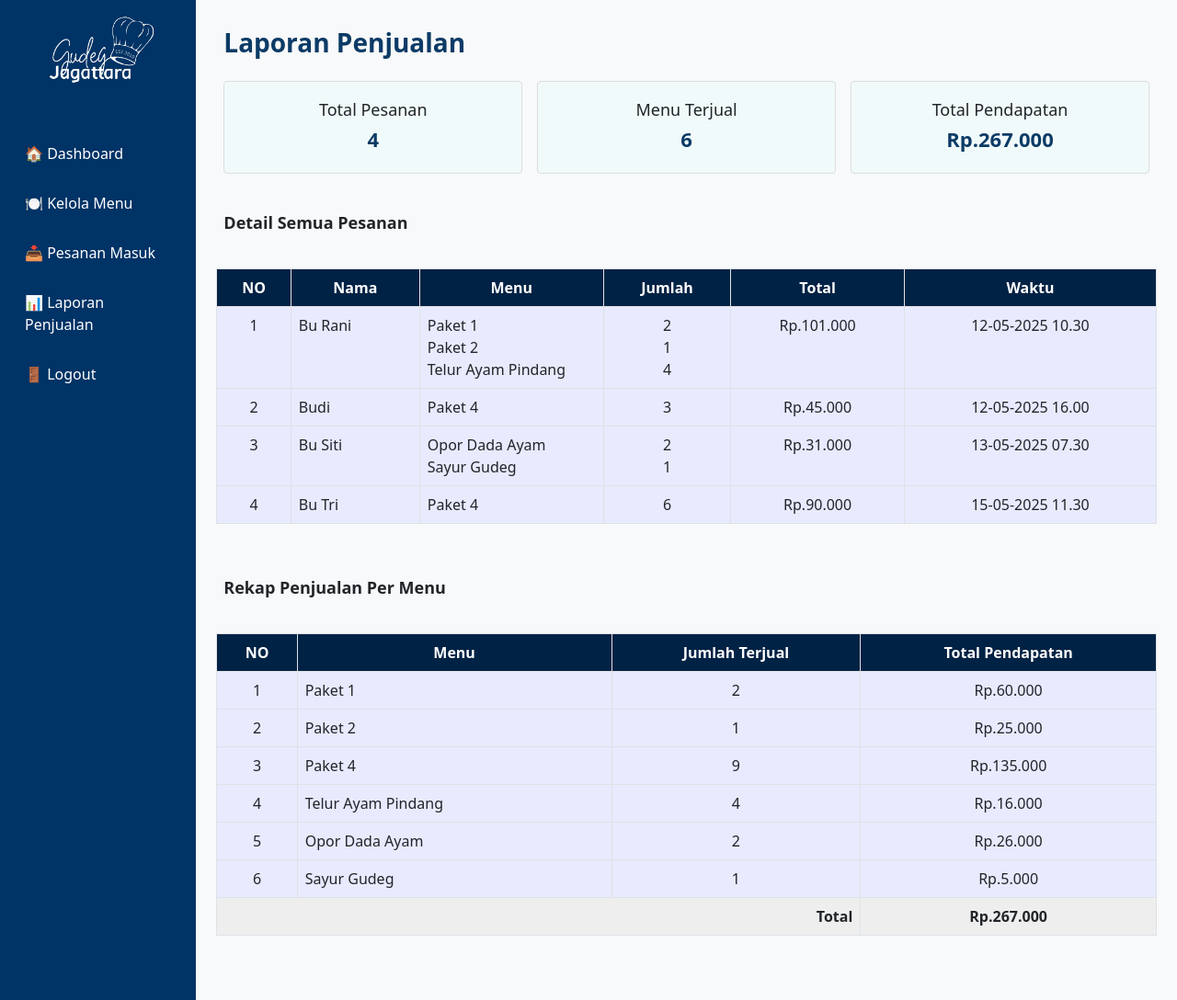
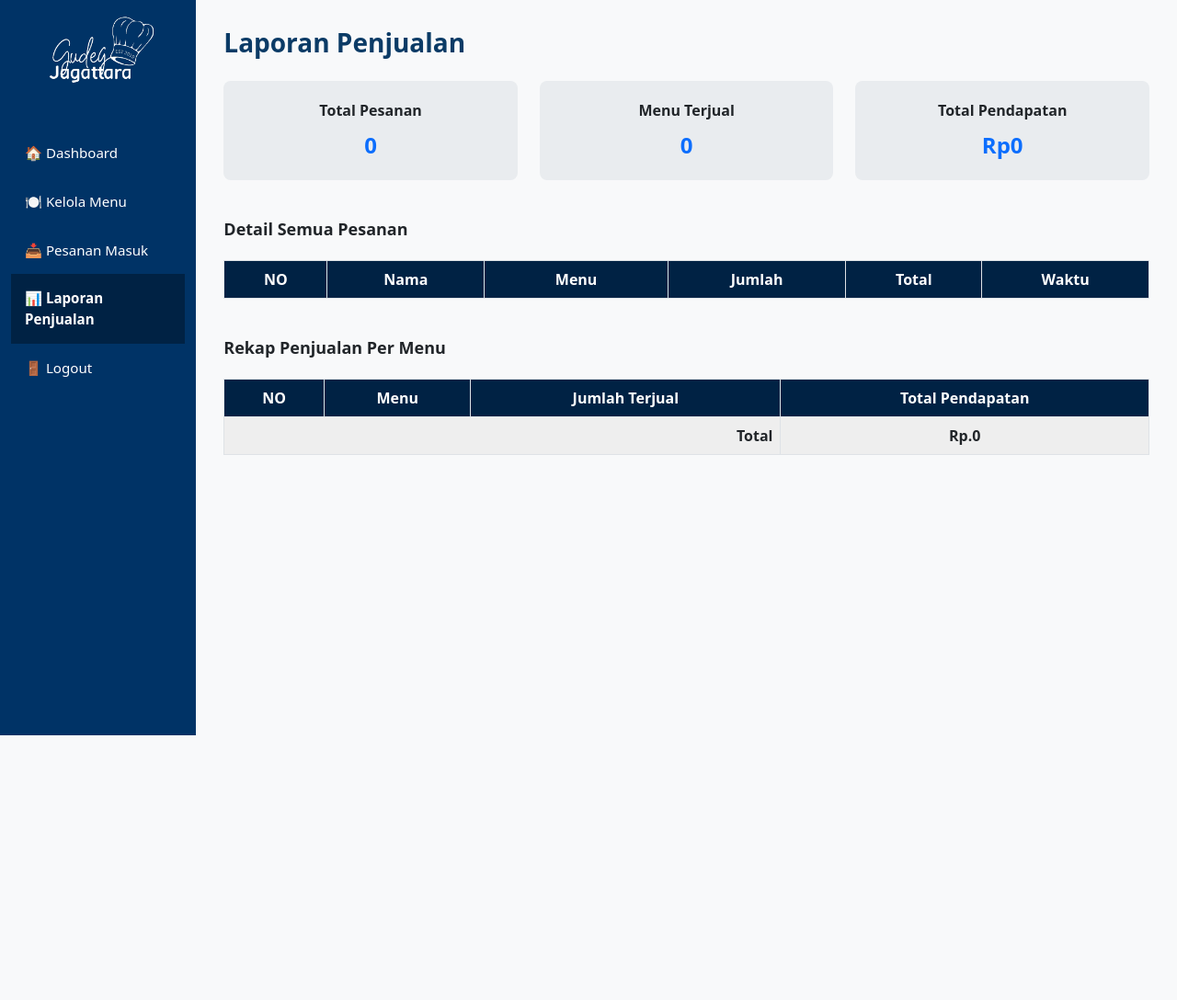
Before and after one commit to sifahikmah/Capstone-Project-Gudeg-Jagattara, a PHP site: page /admin/laporan.php in a window 1280 px wide. Shown: the whole page at 92% size. After the commit the page ends 800 px from the top, so only its background shows below. Run offline with PHP 8.4, Linux system fonts and the light colour scheme; tables that the repository leaves empty or names only in its code hold one stand-in row (values such as "Sample post"); lists and menus that the app fills with data are empty.

Commit message:
memperbaiki typo dashboard dan menambahkan back end halaman laporan admin

```diff
--- a/admin/dashboard.php
+++ b/admin/dashboard.php
@@ -102,7 +102,7 @@ $dataJS = json_encode(array_values($dataPenjualan));
         <a href="dashboard.php" class="active">🏠 Dashboard</a>
         <a href="kelolamenu.php">🍽 Kelola Menu</a>
         <a href="pesanan.php">📥 Pesanan Masuk</a>
-        <a href="laporan.phpl">📊 Laporan Penjualan</a>
+        <a href="laporan.php">📊 Laporan Penjualan</a>
         <a href="logout.php">🚪 Logout</a>
       </div>
 
--- a/admin/laporan.php
+++ b/admin/laporan.php
@@ -1,3 +1,47 @@
+<?php
+session_start();
+include '../koneksi.php';
+
+// Total Pesanan
+$q1 = mysqli_query($koneksi, "SELECT COUNT(*) AS total FROM pesanan WHERE status = 'diterima'");
+$totalPesanan = mysqli_fetch_assoc($q1)['total'];
+
+// Menu Terjual
+$q2 = mysqli_query($koneksi, "SELECT SUM(jumlah) AS total FROM detail_pesanan
+    JOIN pesanan ON detail_pesanan.id_pesanan = pesanan.id_pesanan
+    WHERE pesanan.status = 'diterima'");
+$menuTerjual = mysqli_fetch_assoc($q2)['total'];
+if ($menuTerjual === null) $menuTerjual = 0;
+
+// Total Pendapatan
+$q3 = mysqli_query($koneksi, "SELECT SUM(total) AS total FROM pesanan WHERE status = 'diterima'");
+$totalPendapatan = mysqli_fetch_assoc($q3)['total'];
+if ($totalPendapatan === null) $totalPendapatan = 0;
+
+// Detail Semua Pesanan
+$detailPesanan = mysqli_query($koneksi, "
+  SELECT p.nama_pembeli, p.created_at,
+         GROUP_CONCAT(m.nama_menu SEPARATOR '<br>') AS menu,
+         GROUP_CONCAT(d.jumlah SEPARATOR '<br>') AS jumlah,
+         p.total
+  FROM pesanan p
+  JOIN detail_pesanan d ON p.id_pesanan = d.id_pesanan
+  JOIN menu m ON d.id_menu = m.id_menu
+  WHERE p.status = 'diterima'
+  GROUP BY p.id_pesanan
+");
+
+// Rekap per Menu
+$rekapMenu = mysqli_query($koneksi, "
+  SELECT m.nama_menu, SUM(d.jumlah) AS total_jual, SUM(d.jumlah * d.harga_satuan) AS pendapatan
+  FROM detail_pesanan d
+  JOIN menu m ON d.id_menu = m.id_menu
+  JOIN pesanan p ON d.id_pesanan = p.id_pesanan
+  WHERE p.status = 'diterima'
+  GROUP BY d.id_menu
+");
+?>
+
 <!DOCTYPE html>
 <html lang="id">
 <head>
@@ -19,35 +63,24 @@
       text-decoration: none;
       display: block;
       padding: 15px;
+      font-size: 15.1px;
     }
     .sidebar a:hover {
       background-color: #002244;
     }
+    .sidebar a.active {
+      background-color: #002244;
+      font-weight: bold;
+    }
     .content {
       padding: 30px;
-    }
-    .info-card {
-      background-color: #f1fafa;
-      padding: 20px;
-      text-align: center;
-      border: 1px solid #ddd;
-      border-radius: 4px;
-      font-weight: bold;
-    }
-    .info-card h4 {
-      font-size: 18px;
-      margin-bottom: 5px;
-    }
-    .info-card .value {
-      color: #0b3b66;
-      font-size: 22px;
     }
     .table th {
       background-color: #002244;
       color: white;
     }
     .table td {
-      background-color: #e8eafe;
+      background-color: white;
     }
     .table-total td {
       background-color: #eeeeee;
@@ -59,8 +92,12 @@
       font-size: 18px;
       margin: 40px 0 20px;
     }
-    .value-blue {
-      color: #0b3b66;
+    .summary-box {
+      background-color: #e9ecef;
+      padding: 20px;
+      border-radius: 8px;
+      text-align: center;
+      font-weight: bold;
     }
   </style>
 </head>
@@ -72,10 +109,10 @@
         <div class="text-center my-2">
           <img src="../assets/logo2.png" alt="Logo" width="180">
         </div>
-        <a href="dashboard.html">🏠 Dashboard</a>
-        <a href="kelolamenu.html">🍽 Kelola Menu</a>
-        <a href="pesanan.html">📥 Pesanan Masuk</a>
-        <a href="laporan.html">📊 Laporan Penjualan</a>
+        <a href="dashboard.php">🏠 Dashboard</a>
+        <a href="kelolamenu.php">🍽 Kelola Menu</a>
+        <a href="pesanan.php">📥 Pesanan Masuk</a>
+        <a href="laporan.php" class="active">📊 Laporan Penjualan</a>
         <a href="logout.php">🚪 Logout</a>
       </div>
 
@@ -84,39 +121,26 @@
         <h3 class="fw-bold mb-4" style="color:#0b3b66;">Laporan Penjualan</h3>
 
         <!-- Ringkasan -->
-        <div class="row g-3 mb-4">
+        <div class="row mb-4">
           <div class="col-md-4">
-            <div class="info-card">
-              <h4>Total Pesanan</h4>
-              <div class="value">4</div>
+            <div class="summary-box">
+              Total Pesanan
+              <div class="fs-4 text-primary mt-2"><?= $totalPesanan ?></div>
             </div>
           </div>
           <div class="col-md-4">
-            <div class="info-card">
-              <h4>Menu Terjual</h4>
-              <div class="value">6</div>
+            <div class="summary-box">
+              Menu Terjual
+              <div class="fs-4 text-primary mt-2"><?= $menuTerjual ?></div>
             </div>
           </div>
           <div class="col-md-4">
-            <div class="info-card">
-              <h4>Total Pendapatan</h4>
-              <div class="value value-blue">Rp.267.000</div>
+            <div class="summary-box">
+              Total Pendapatan
+              <div class="fs-4 text-primary mt-2">Rp<?= number_format($totalPendapatan, 0, ',', '.') ?></div>
             </div>
           </div>
-          <!-- <div class="col-md-3">
-              <div class="info-card">
-                <h4>Menu Terlaris</h4>
-                <div class="value">Paket 4</div>
         </div>
-            </div>
-          </div> -->
-          <!-- <div class="col-md-3">
-            <div class="info-card">
-              <h4>Pelanggan</h4>
-              <div class="value text-muted">-</div>
-            </div>
-          </div>
-        </div> -->
 
         <!-- Detail Semua Pesanan -->
         <div class="section-title">Detail Semua Pesanan</div>
@@ -132,44 +156,19 @@
             </tr>
           </thead>
           <tbody>
+        <?php $no = 1; while($row = mysqli_fetch_assoc($detailPesanan)) : ?>
           <tr>
-              <td>1</td>
-              <td class="text-start">Bu Rani</td>
-              <td class="text-start">
-                Paket 1<br>
-                Paket 2<br>
-                Telur Ayam Pindang
-              </td>
-              <td>2<br>1<br>4</td>
-              <td>Rp.101.000</td>
-              <td>12-05-2025 10.30</td>
+            <td><?= $no++ ?></td>
+            <td class="text-start"><?= htmlspecialchars($row['nama_pembeli']) ?></td>
+            <td class="text-start"><?= $row['menu'] ?></td>
+            <td><?= $row['jumlah'] ?></td>
+            <td>Rp.<?= number_format($row['total'], 0, ',', '.') ?></td>
+            <td><?= date('d-m-Y H:i', strtotime($row['created_at'])) ?></td>
           </tr>
-            <tr>
-              <td>2</td>
-              <td class="text-start">Budi</td>
-              <td class="text-start">Paket 4</td>
-              <td>3</td>
-              <td>Rp.45.000</td>
-              <td>12-05-2025 16.00</td>
-            </tr>
-            <tr>
-              <td>3</td>
-              <td class="text-start">Bu Siti</td>
-              <td class="text-start">Opor Dada Ayam<br>Sayur Gudeg</td>
-              <td>2<br>1</td>
-              <td>Rp.31.000</td>
-              <td>13-05-2025 07.30</td>
-            </tr>
-            <tr>
-              <td>4</td>
-              <td class="text-start">Bu Tri</td>
-              <td class="text-start">Paket 4</td>
-              <td>6</td>
-              <td>Rp.90.000</td>
-              <td>15-05-2025 11.30</td>
-            </tr>
+        <?php endwhile; ?>
       </tbody>
         </table>
+
 
         <!-- Rekap Penjualan Per Menu -->
         <div class="section-title">Rekap Penjualan Per Menu</div>
@@ -183,47 +182,21 @@
             </tr>
           </thead>
           <tbody>
+            <?php $no = 1; $totalSemua = 0; while($row = mysqli_fetch_assoc($rekapMenu)) :
+              $totalSemua += $row['pendapatan'];
+            ?>
               <tr>
-              <td>1</td>
-              <td class="text-start">Paket 1</td>
-              <td>2</td>
-              <td>Rp.60.000</td>
+                <td><?= $no++ ?></td>
+                <td class="text-start"><?= htmlspecialchars($row['nama_menu']) ?></td>
+                <td><?= $row['total_jual'] ?></td>
+                <td>Rp.<?= number_format($row['pendapatan'], 0, ',', '.') ?></td>
               </tr>
-            <tr>
-              <td>2</td>
-              <td class="text-start">Paket 2</td>
-              <td>1</td>
-              <td>Rp.25.000</td>
-            </tr>
-            <tr>
-              <td>3</td>
-              <td class="text-start">Paket 4</td>
-              <td>9</td>
-              <td>Rp.135.000</td>
-            </tr>
-            <tr>
-              <td>4</td>
-              <td class="text-start">Telur Ayam Pindang</td>
-              <td>4</td>
-              <td>Rp.16.000</td>
-            </tr>
-            <tr>
-              <td>5</td>
-              <td class="text-start">Opor Dada Ayam</td>
-              <td>2</td>
-              <td>Rp.26.000</td>
-            </tr>
-            <tr>
-              <td>6</td>
-              <td class="text-start">Sayur Gudeg</td>
-              <td>1</td>
-              <td>Rp.5.000</td>
-            </tr>
+            <?php endwhile; ?>
           </tbody>
           <tfoot>
             <tr class="table-total">
               <td colspan="3">Total</td>
-              <td class="text-center">Rp.267.000</td>
+              <td class="text-center">Rp.<?= number_format($totalSemua, 0, ',', '.') ?></td>
             </tr>
           </tfoot>
         </table>
```
Also changed, not shown: admin/laporan.html (deleted, +0 -214 lines), assets/uploads/685932851e88e.png (added). Lines whose indentation alone changed are shown as unchanged.
